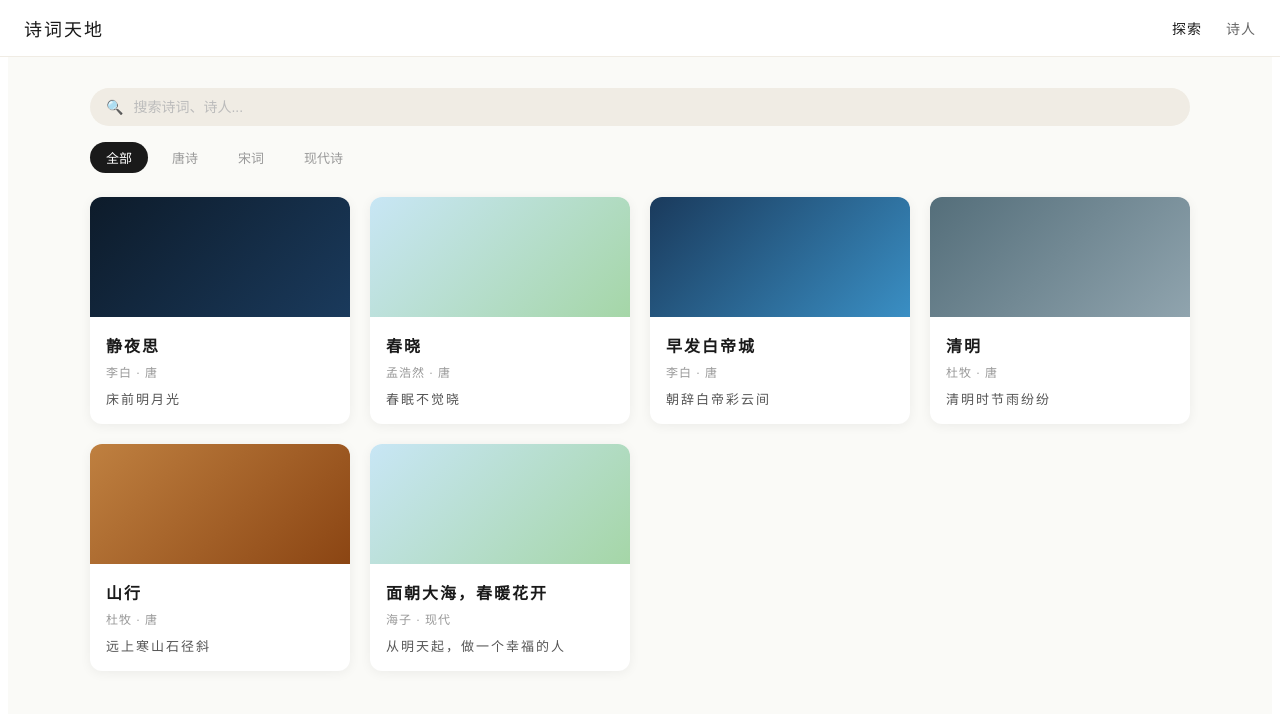
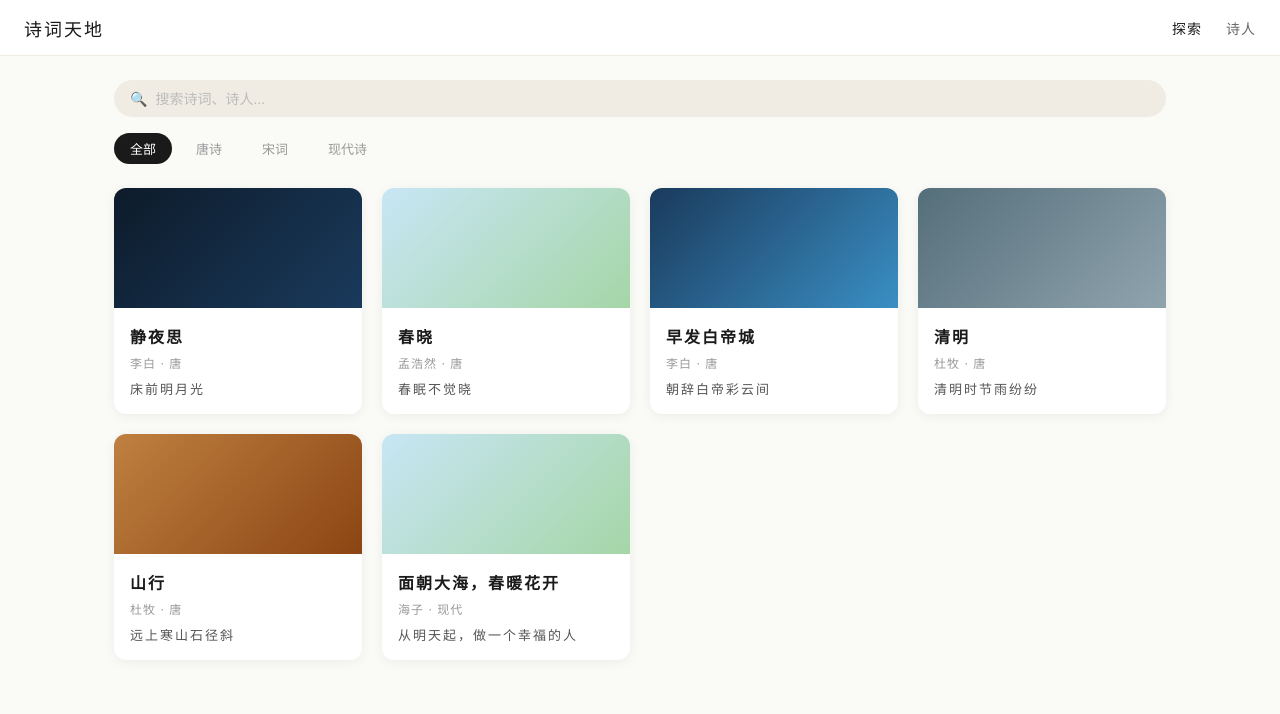
Before and after one commit to iammrsean/poetry-website, a Vue app: page / in a window 1280 px wide. Shown: the top 714 px of the page. Built offline with nearby package versions, Linux system fonts and the light colour scheme.

Commit message:
feat: add global styles and complete implementation

```diff
--- a/src/main.js
+++ b/src/main.js
@@ -1,5 +1,6 @@
 import { createApp } from 'vue'
 import App from './App.vue'
 import router from './router/index.js'
+import './style.css'
 
 createApp(App).use(router).mount('#app')
--- /dev/null
+++ b/src/style.css
@@ -0,0 +1,16 @@
+*, *::before, *::after {
+  box-sizing: border-box;
+  margin: 0;
+  padding: 0;
+}
+
+html {
+  scroll-behavior: smooth;
+}
+
+body {
+  font-family: -apple-system, BlinkMacSystemFont, 'Segoe UI', sans-serif;
+  -webkit-font-smoothing: antialiased;
+  color: #1a1a1a;
+  background: #fafaf7;
+}
```
